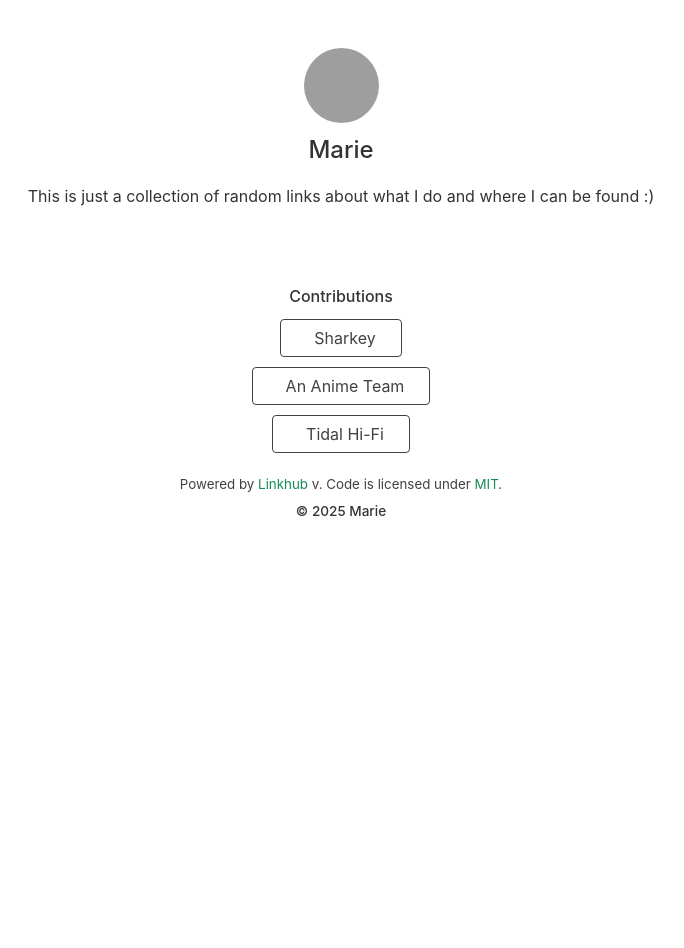
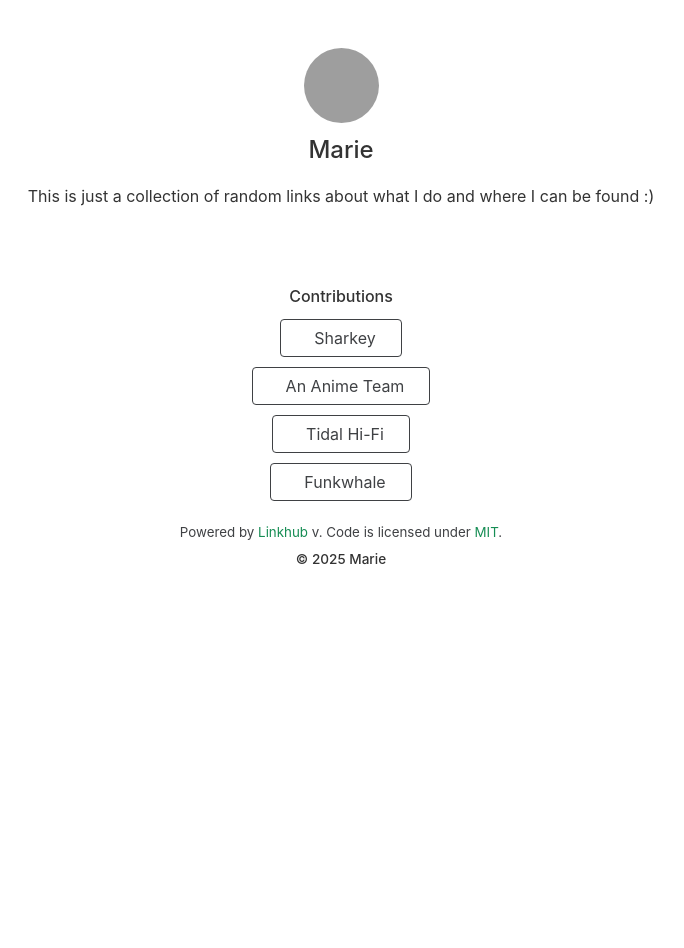
Before and after one commit to Mar0xy/yuugi.dev, a Jekyll site: the page built from index.html, in a window 1280 px wide. Shown: the whole page, without its empty margins (299-983 px from the left). Built offline with Jekyll 4.4.1, drawn with Linux system fonts in a browser that asks for light colours; nearby versions of some CDN libraries; grey boxes are pictures that could not be loaded.

Commit message:
add new link

```diff
--- a/_data/links.yml
+++ b/_data/links.yml
@@ -12,3 +12,6 @@ buttons:
     - title: Tidal Hi-Fi
       url: https://github.com/Mastermindzh/tidal-hifi/commits/master/?author=Mar0xy
       icon: ion:musical-notes
+    - title: Funkwhale
+      url: https://dev.funkwhale.audio/funkwhale/funkwhale
+      icon: ion:musical-notes
```
